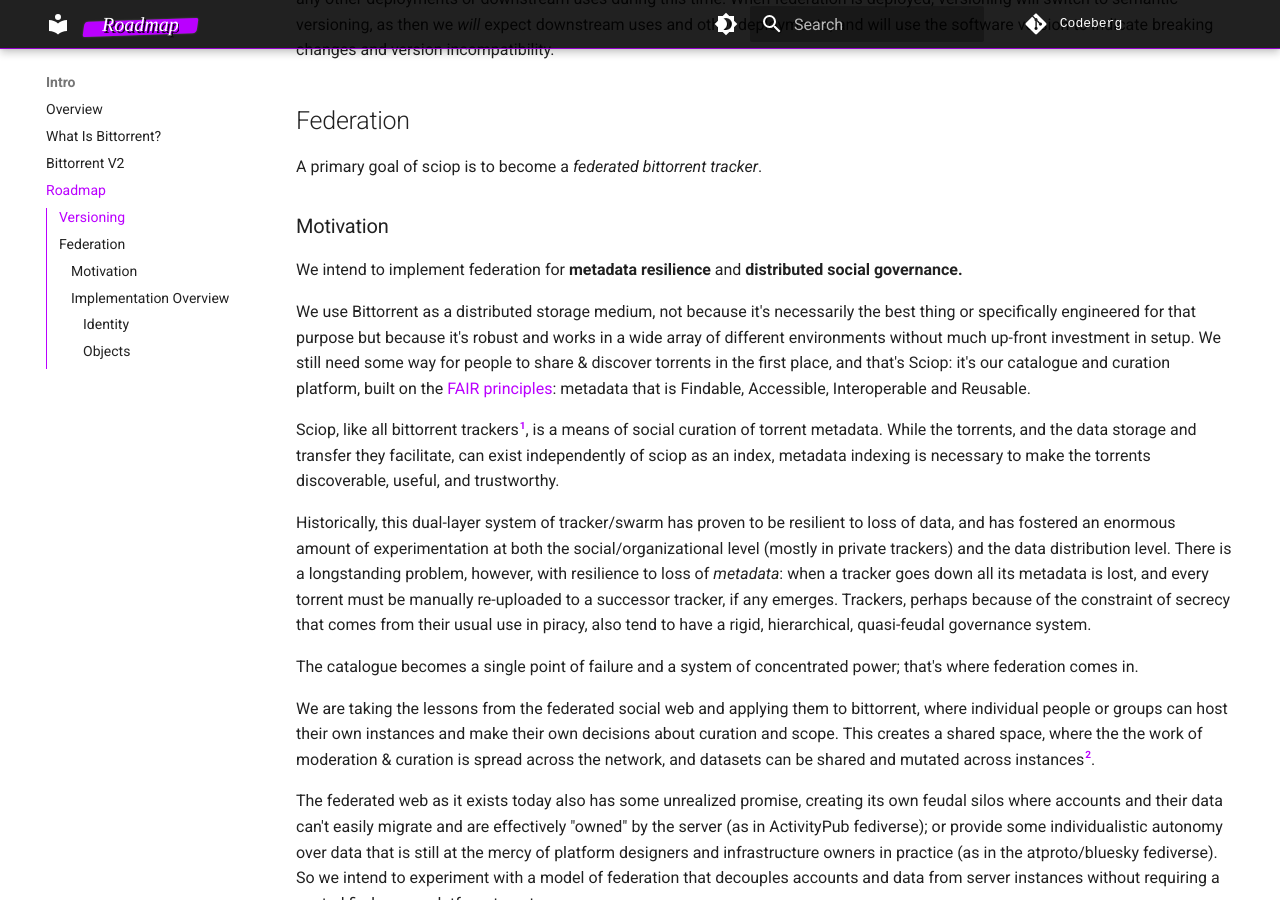
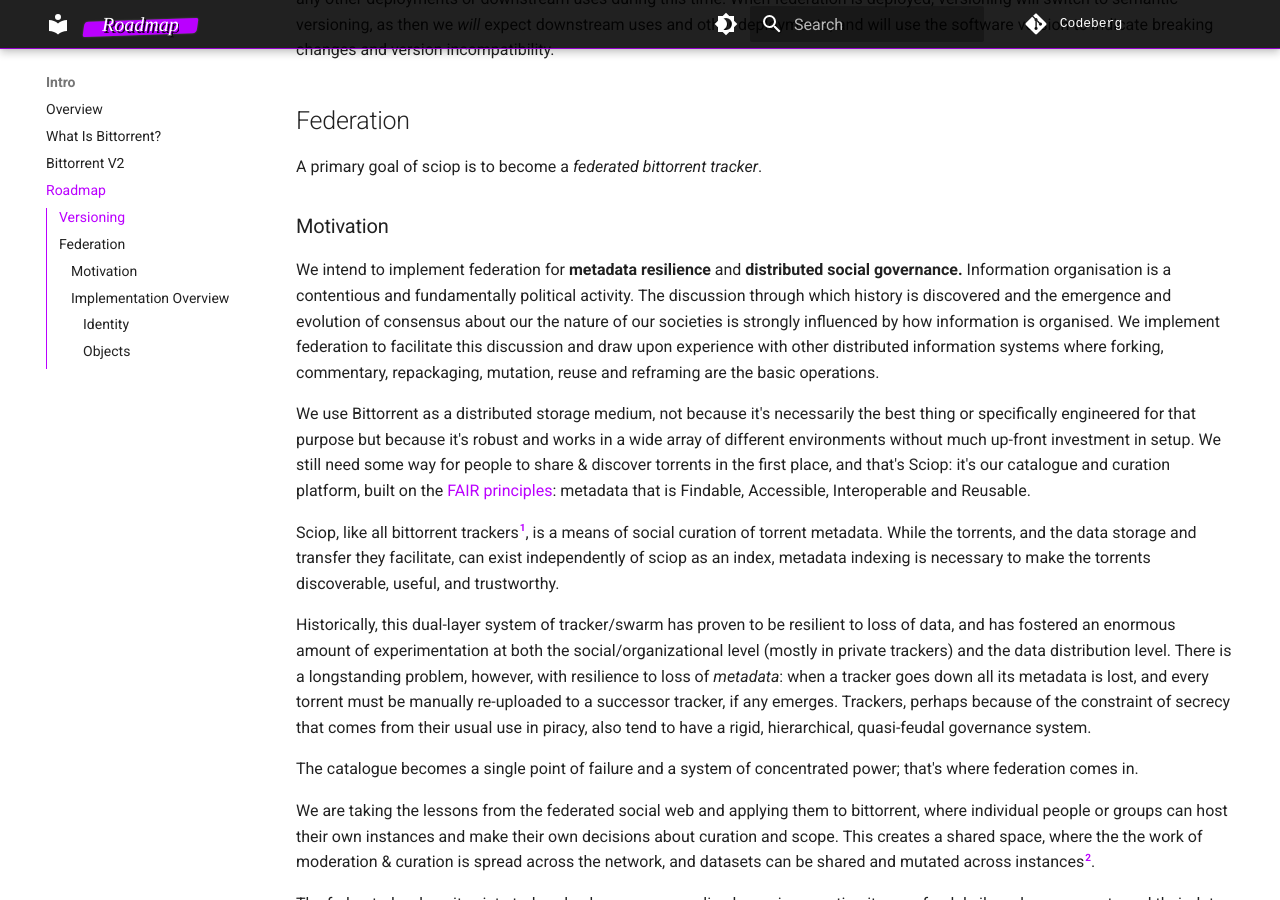
Before and after one commit to p2p-ld/sciop, an MkDocs documentation site: the page built from docs/intro/roadmap.md, in a window 1280 px wide and 900 px high, scrolled down 784 px. Built offline with MkDocs 1.6.1 and Material for MkDocs 9.7.7, drawn with Linux system fonts in a browser that asks for light colours; some web fonts are replaced.

Commit message:
words for why federation

```diff
--- a/docs/intro/roadmap.md
+++ b/docs/intro/roadmap.md
@@ -36,6 +36,9 @@ A primary goal of sciop is to become a *federated bittorrent tracker*.
 ### Motivation
 
 We intend to implement federation for **metadata resilience** and **distributed social governance.**
+Information organisation is a contentious and fundamentally political activity.
+The discussion through which history is discovered and the emergence and evolution of consensus about our the nature of our societies is strongly influenced by how information is organised.
+We implement federation to facilitate this discussion and draw upon experience with other distributed information systems where forking, commentary, repackaging, mutation, reuse and reframing are the basic operations.
 
 We use Bittorrent as a distributed storage medium,
 not because it's necessarily the best thing
```
